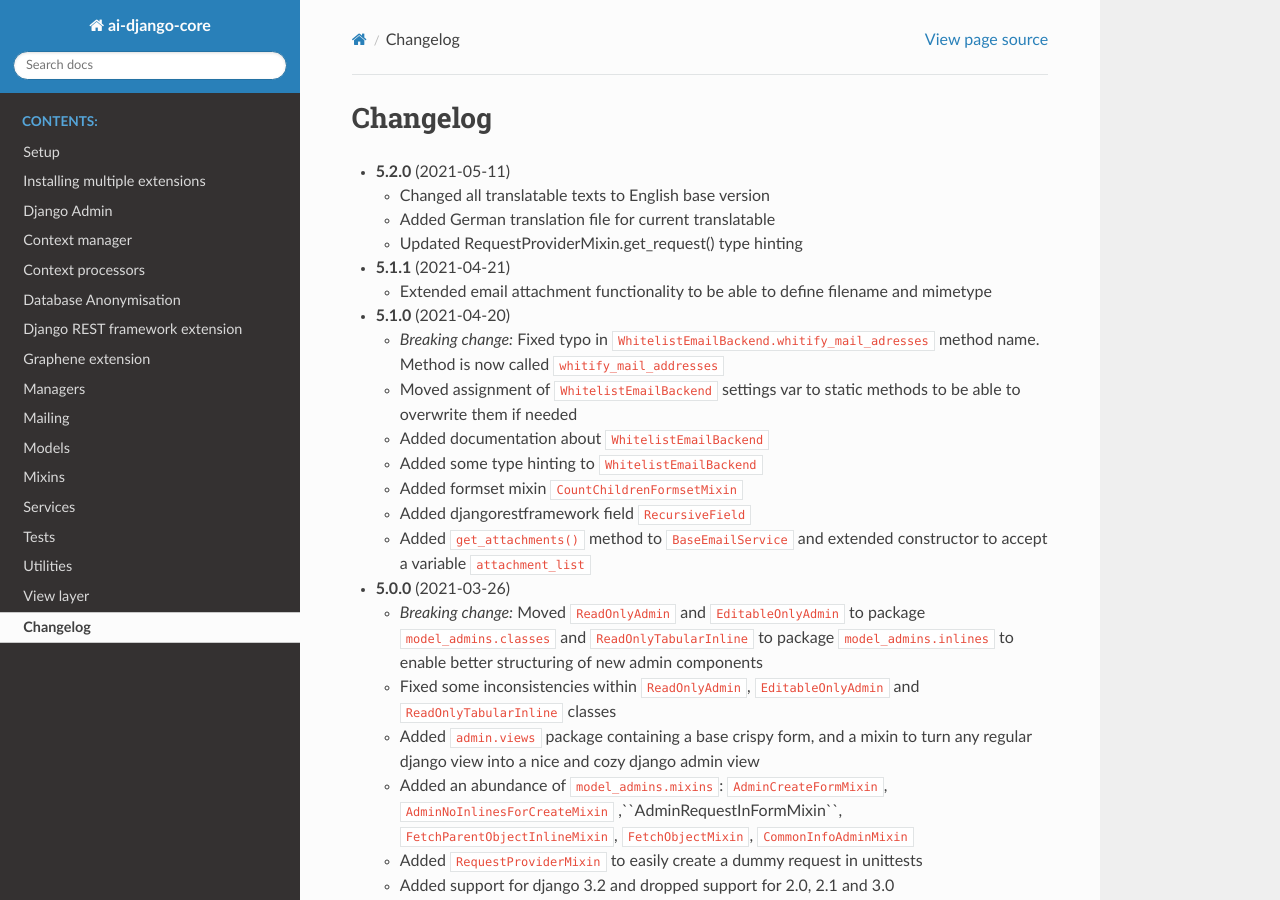
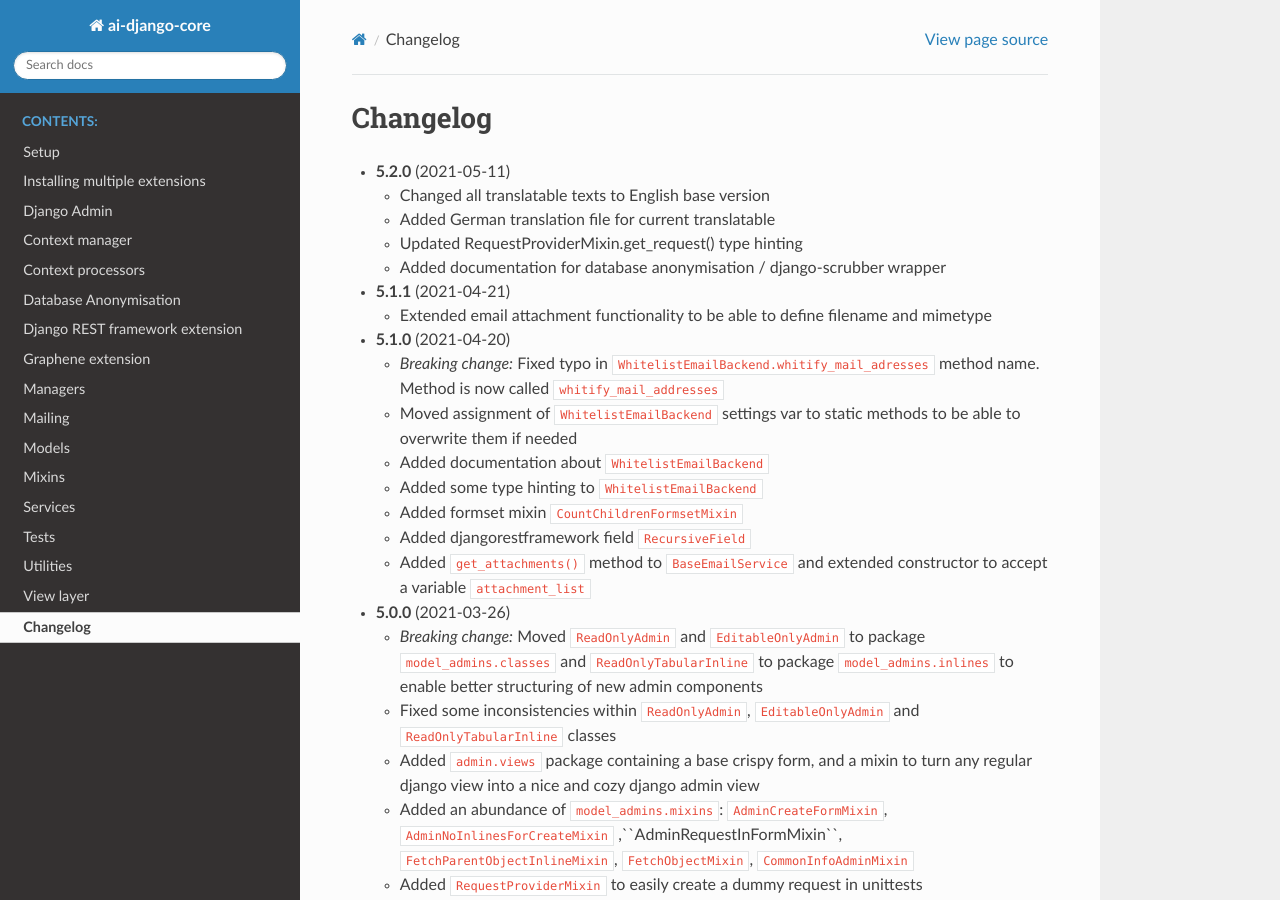
Before and after one commit to ambient-innovation/ai-django-core, a Sphinx documentation site: the page built from docs/features/changelog.md, in a window 1280 px wide and 900 px high. Built offline with Sphinx 7.4.7 and the Read the Docs theme 2.0.0, drawn with Linux system fonts in a browser that asks for light colours.

Commit message:
Updated changelog

```diff
--- a/docs/features/changelog.md
+++ b/docs/features/changelog.md
@@ -4,6 +4,7 @@
     * Changed all translatable texts to English base version
     * Added German translation file for current translatable
     * Updated RequestProviderMixin.get_request() type hinting
+    * Added documentation for database anonymisation / django-scrubber wrapper
 
 * **5.1.1** (2021-04-21)
     * Extended email attachment functionality to be able to define filename and mimetype
```
